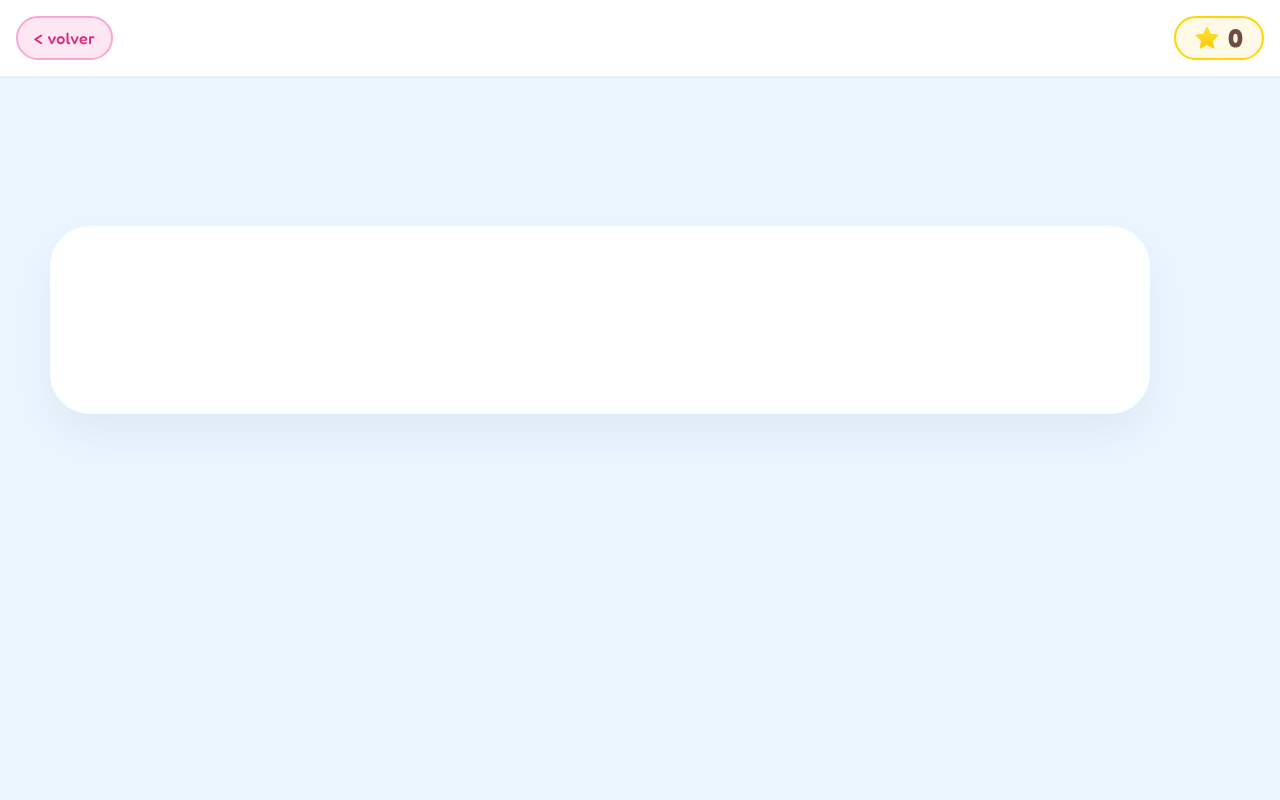
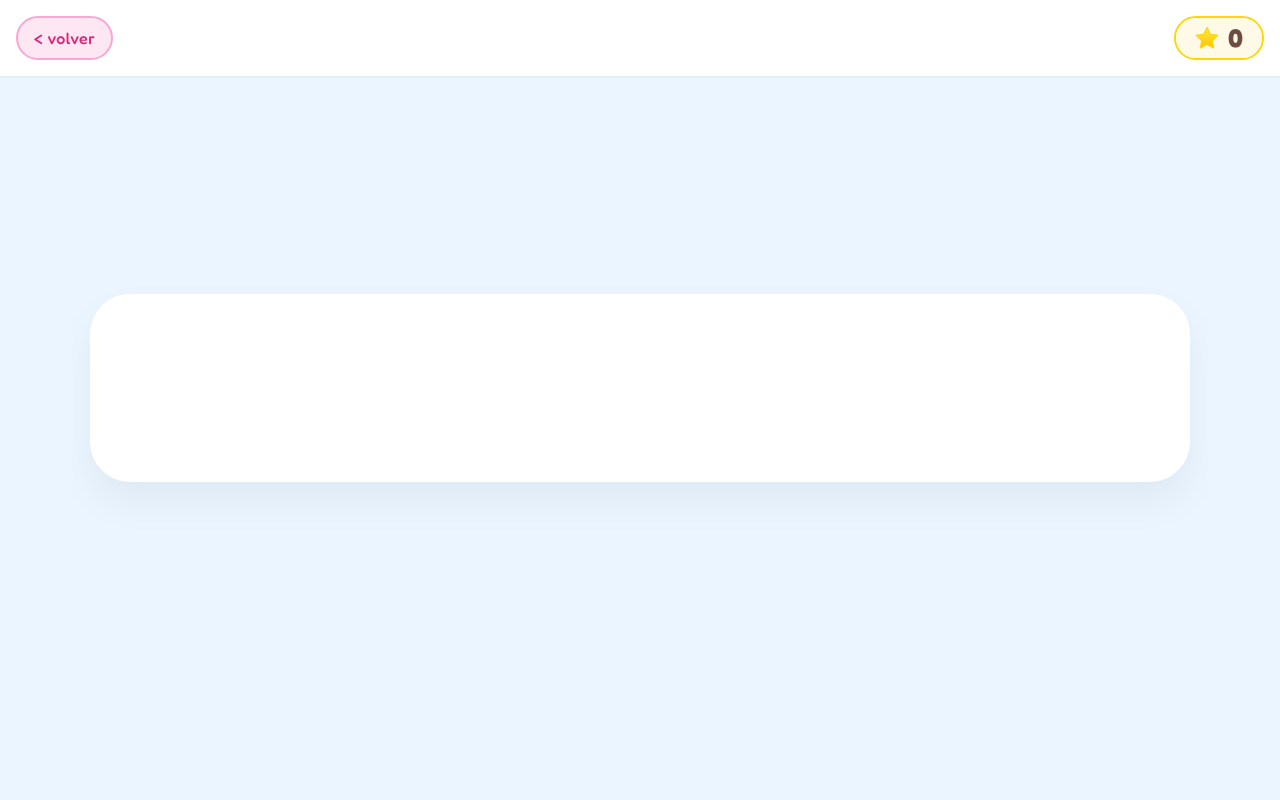
Before and after one commit to Arturopuig2/AulaCL, a Python web app: template templates/quiz.html in a window 1280 px wide. Run offline with Jinja, Linux system fonts and the light colour scheme; the template is opened without the code that fills it: most values are stand-ins (such as "Sample title", 1, 10 or a date in 2020); some web fonts are replaced.

Commit message:
Ultra-aggressive swipe lock and quiz spacing refinement

```diff
--- a/templates/layout.html
+++ b/templates/layout.html
@@ -109,13 +109,19 @@
             font-weight: 400;
         }
 
-        html, body, .container {
+        html, body, .container, #main-nav, #texts-grid, * {
             overscroll-behavior: none !important;
+            overscroll-behavior-x: none !important;
             overflow-x: hidden !important;
-            width: 100%;
-            margin: 0;
-            padding: 0;
-            touch-action: pan-y !important; /* Only vertical scroll allowed */
+            touch-action: pan-y; /* Only vertical scroll allowed */
+        }
+
+        html, body {
+            width: 100% !important;
+            height: 100% !important;
+            margin: 0 !important;
+            padding: 0 !important;
+            position: relative;
         }
     </style>
     {% block head %}{% endblock %}
@@ -134,7 +140,7 @@
 
     {% block navbar %}
     <nav
-        style="background: white; padding: 1rem; box-shadow: var(--shadow-sm); display: flex; justify-content: space-between; align-items: center; position: fixed; top: 0; left: 0; width: 100%; z-index: 1000; box-sizing: border-box;">
+        style="background: white; padding: 1rem; box-shadow: var(--shadow-sm); display: flex; justify-content: space-between; align-items: center; position: fixed; top: 0; left: 0; width: 100%; z-index: 1000; box-sizing: border-box; touch-action: pan-y !important;">
         <div style="display: flex; align-items: center; flex: 1;">
             {% block navbar_logo %}
             <div style="margin-right: 1.5rem;">
@@ -308,8 +314,8 @@
             const diffX = Math.abs(touchCurrentX - touchStartX);
             const diffY = Math.abs(touchCurrentY - touchStartY);
 
-            // Si el movimiento es predominantemente horizontal, lo bloqueamos
-            if (diffX > diffY && diffX > 10) {
+            // Si el movimiento es predominantemente horizontal, lo bloqueamos (umbral bajo para máxima seguridad)
+            if (diffX > diffY && diffX > 5) {
                 if (e.cancelable) e.preventDefault();
             }
         }, { passive: false });
--- a/templates/quiz.html
+++ b/templates/quiz.html
@@ -34,7 +34,7 @@
     }
 
     .container {
-        margin-top: 3.5rem !important; /* Reducido de 5.5rem para acercar a la barra */
+        margin-top: 4.5rem !important;
     }
 
     .quiz-layout {
@@ -42,8 +42,8 @@
         flex-direction: column;
         align-items: center;
         justify-content: center;
-        min-height: 70vh;
-        padding: 0.5rem 1rem; /* Reducido padding superior */
+        min-height: 75vh;
+        padding: 1rem;
     }
 
     .quiz-card {
```
